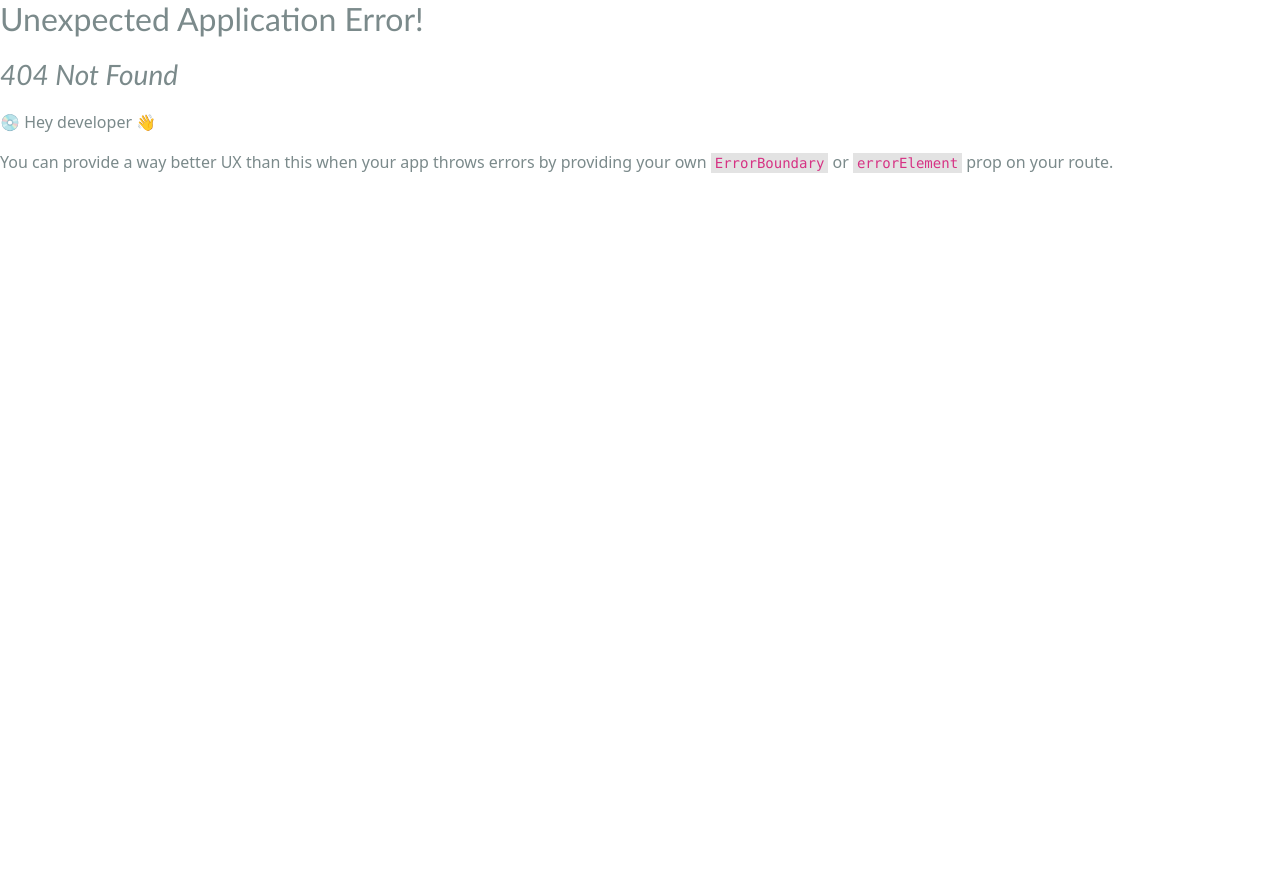
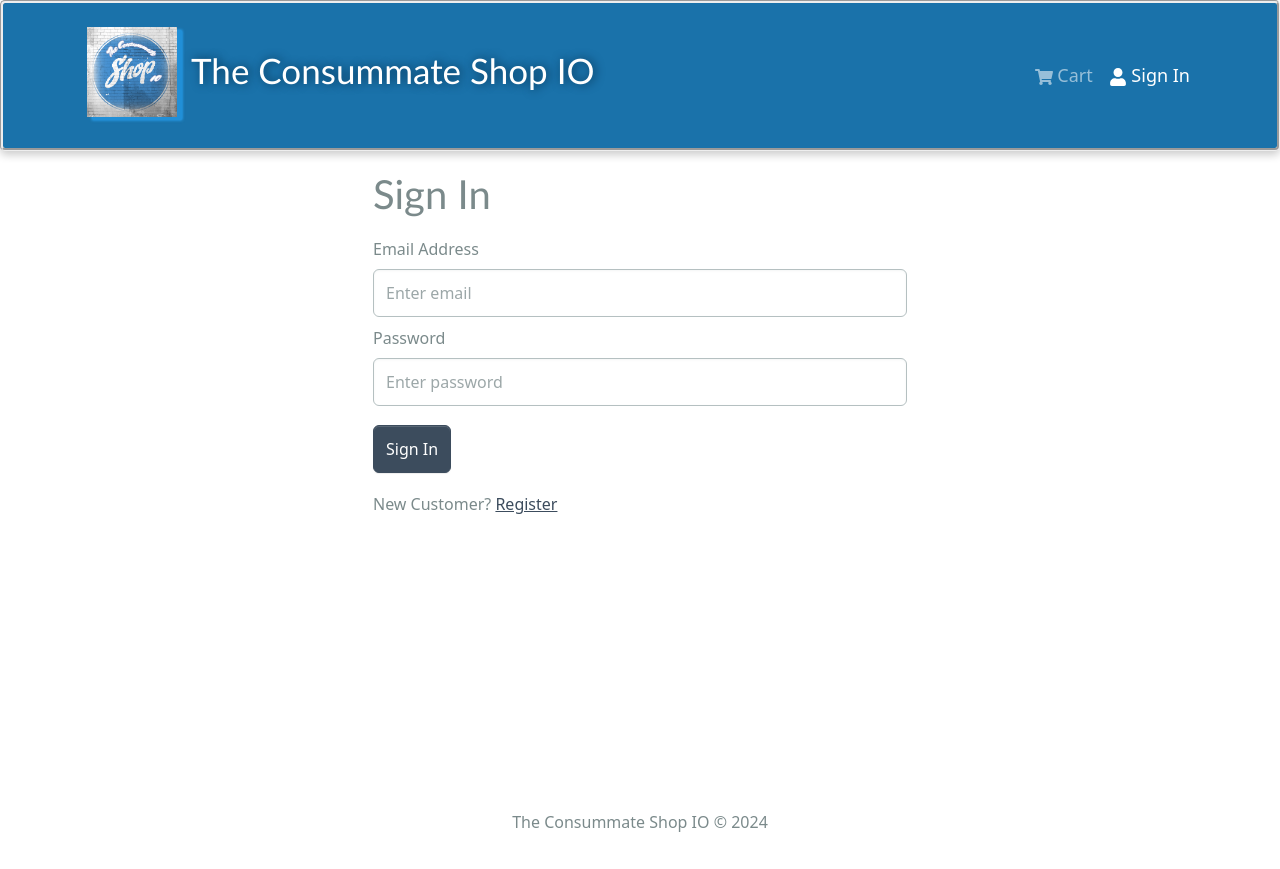
Before and after one commit to VigilBushido/Consummate_Shop_IO, a React (Create React App) app in the folder frontend/: page /login in a window 1280 px wide. Before the commit this address had no page. Before the commit the page ends 800 px from the top, so only its background shows below. Built offline with nearby package versions, Linux system fonts and the light colour scheme.

Commit message:
+usersApiSlice & LoginScreen

```diff
--- a/frontend/src/App.js
+++ b/frontend/src/App.js
@@ -8,6 +8,7 @@ import Header from './components/Header';
 const App = () => {
   return (
     <>
+      <ToastContainer />
       <Header />
       <main className='py-3'>
         <Container>
@@ -15,7 +16,6 @@ const App = () => {
         </Container>
       </main>
       <Footer />
-      <ToastContainer />
     </>
   );
 };
--- a/frontend/src/index.js
+++ b/frontend/src/index.js
@@ -14,6 +14,7 @@ import './assets/styles/index.css';
 import reportWebVitals from './reportWebVitals';
 import CartScreen from './screens/CartScreen';
 import HomeScreen from './screens/HomeScreen';
+import LoginScreen from './screens/LoginScreen';
 import ProductScreen from './screens/ProdcutScreen';
 import store from './store';
 
@@ -23,6 +24,7 @@ const router = createBrowserRouter(
       <Route index={true} path="/" element={<HomeScreen />} />
       <Route path='/product/:id' element={<ProductScreen />} />
       <Route path='/cart' element={<CartScreen />} />
+      <Route path='/login' element={<LoginScreen />} />
     </Route>
   )
 );
--- /dev/null
+++ b/frontend/src/screens/LoginScreen.jsx
@@ -0,0 +1,85 @@
+import { useEffect, useState } from 'react';
+import { Button, Col, Form, Row } from 'react-bootstrap';
+import { useDispatch, useSelector } from 'react-redux';
+import { Link, useLocation, useNavigate } from 'react-router-dom';
+import { toast } from 'react-toastify';
+import FormContainer from '../components/FormContainer';
+import Loader from '../components/Loader';
+import { setCredentials } from '../slices/authSlice';
+import { useLoginMutation } from '../slices/usersApiSlice';
+
+
+
+const LoginScreen = () => {
+    const [email, setEmail] = useState('');
+    const [password, setPassword] = useState('');
+
+    const dispatch = useDispatch();
+    const navigate = useNavigate();
+
+    const [login, { isLoading }] = useLoginMutation();
+
+    const { userInfo } = useSelector((state) => state.auth);
+
+    const { search } = useLocation();
+    const sp = new URLSearchParams(search);
+    const redirect = sp.get('redirect') || '/';
+
+    useEffect(() => {
+        if (userInfo) {
+            navigate(redirect);
+        }
+    }, [userInfo, redirect, navigate]);
+
+    const submitHandler = async (e) => {
+        e.preventDefault();
+        try {
+            const res = await login({ email, password }).unwrap();
+            dispatch(setCredentials({ ...res }));
+            navigate(redirect);
+        } catch (err) {
+            toast.error(err?.data?.message || err.error);
+        }
+    };
+
+    return (
+        <FormContainer>
+            <h1>Sign In</h1>
+
+            <Form onSubmit={submitHandler}>
+                <Form.Group controlId='email' className='my-2'>
+                    <Form.Label>Email Address</Form.Label>
+                    <Form.Control
+                        type='email'
+                        placeholder='Enter email'
+                        value={email}
+                        onChange={(e) => setEmail(e.target.value)}
+                    ></Form.Control>
+                </Form.Group>
+
+                <Form.Group controlId='password' className='my-2'>
+                    <Form.Label>Password</Form.Label>
+                    <Form.Control
+                        type='password'
+                        placeholder='Enter password'
+                        value={password}
+                        onChange={(e) => setPassword(e.target.value)}
+                    ></Form.Control>
+                </Form.Group>
+
+                <Button type='submit' variant='primary' className='mt-2' disabled={isLoading}>
+                    Sign In
+                </Button>
+
+                {isLoading && <Loader />}
+            </Form>
+
+            <Row className='py-3'>
+                <Col>
+                    New Customer? <Link to={redirect ? `/register?redirect=${redirect}` : '/register'}>Register</Link>
+                </Col>
+            </Row>
+        </FormContainer>
+    );
+};
+export default LoginScreen;
--- /dev/null
+++ b/frontend/src/slices/usersApiSlice.js
@@ -0,0 +1,16 @@
+import { USERS_URL } from "../constants";
+import { apiSlice } from "./apiSlice";
+
+export const usersApiSlice = apiSlice.injectEndpoints({
+    endpoints: (builder) => ({
+        login: builder.mutation({
+            query: (data) => ({
+                url: `${USERS_URL}/login`,
+                method: 'POST',
+                body: data,
+            }),
+        }),
+    }),
+});
+
+export const { useLoginMutation } = usersApiSlice;
--- a/frontend/src/store.js
+++ b/frontend/src/store.js
@@ -1,15 +1,16 @@
 import { configureStore } from '@reduxjs/toolkit';
 import { apiSlice } from './slices/apiSlice';
-import authSliceReducer from './slices/authSlice';
+import authReducer from './slices/authSlice';
 import cartSliceReducer from './slices/cartSlice';
 
 const store = configureStore({
     reducer: {
         [apiSlice.reducerPath]: apiSlice.reducer,
         cart: cartSliceReducer,
-        auth: authSliceReducer,
+        auth: authReducer,
     },
-    middleware: (getDefaultMiddleware) => getDefaultMiddleware().concat(apiSlice.middleware),
+    middleware: (getDefaultMiddleware) =>
+        getDefaultMiddleware().concat(apiSlice.middleware),
     devTools: process.env.NODE_ENV !== 'production',
 });
 
```
Also changed, not shown: frontend/src/slices/authSlice.js (+5 -3 lines).
